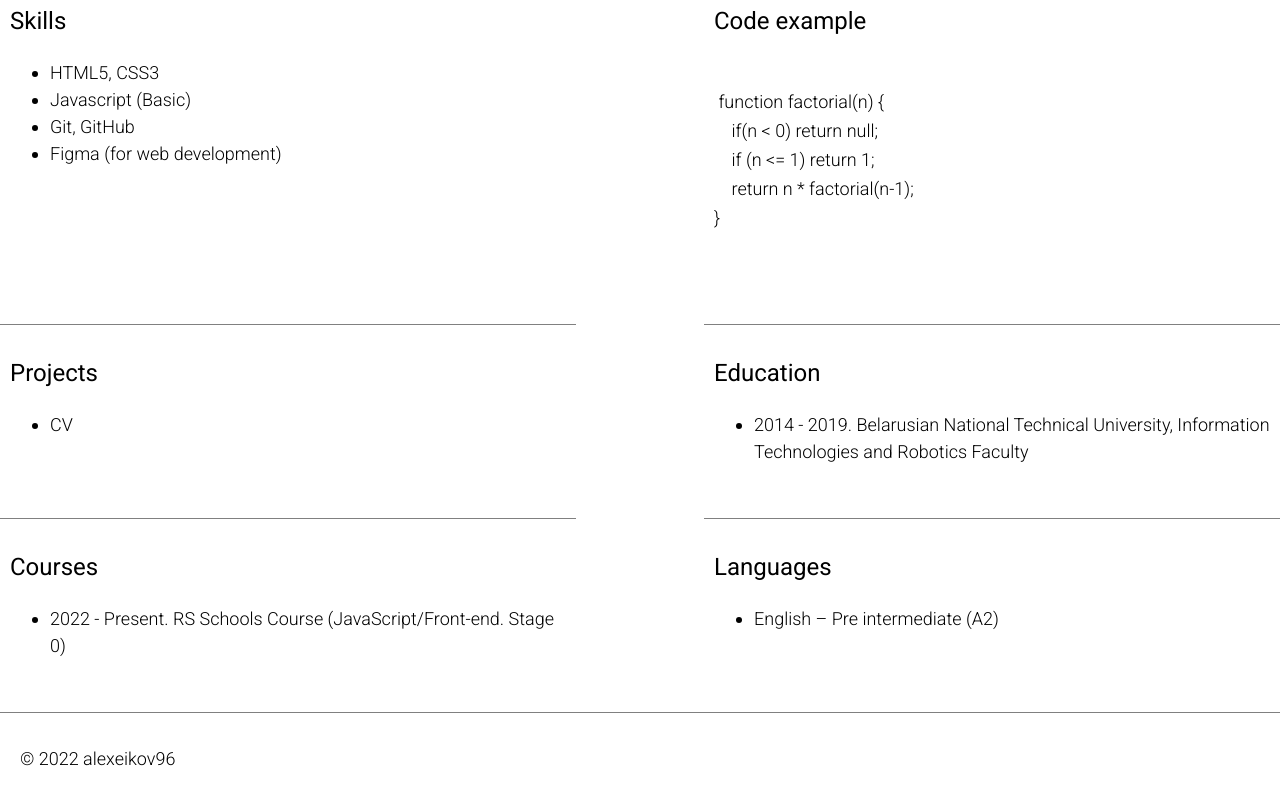
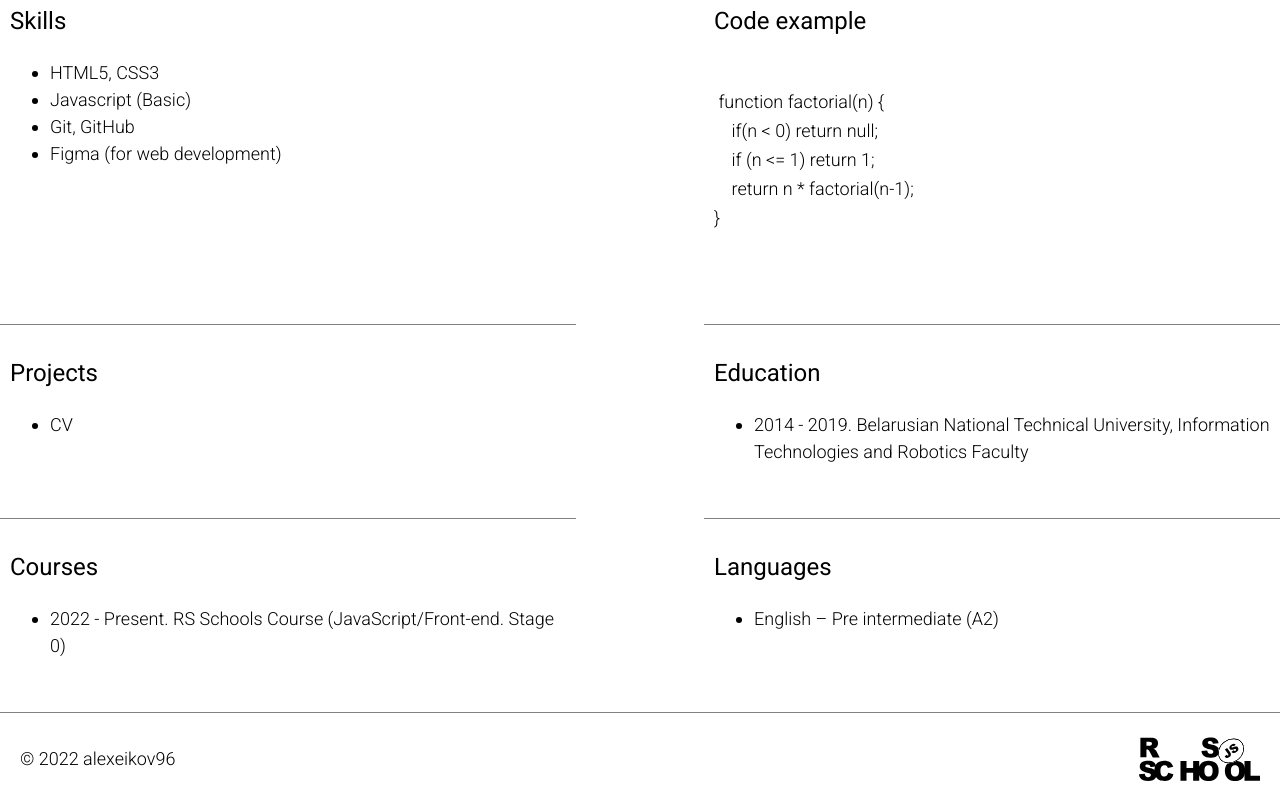
Before and after one commit to Alexeikov96/rsschool-cv-stage0, a plain HTML site: page index.html in a window 1280 px wide. Shown: the part 751-1554 px from the top of the page. Drawn offline with Linux system fonts and the light colour scheme; the site is published under a folder, as on GitHub Pages, so addresses that start at the root find nothing.

Commit message:
docs: new link for logo rss

```diff
--- a/style.css
+++ b/style.css
@@ -169,7 +169,7 @@ code {
 .rss {
     width: 121px;
     height: 45px;
-    background-image: url('/assets/icon/rss.svg');
+    background-image: url('rss.svg');
     background-size: contain;
     background-repeat: no-repeat;
   }
```
Also changed, not shown: rss.svg (added).
